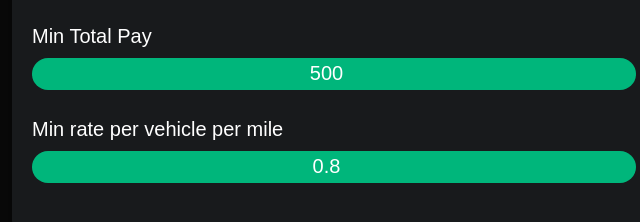
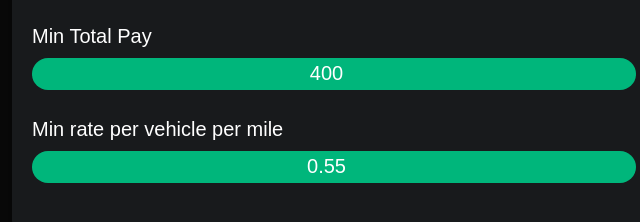
Before and after one commit to 9FreshMan/Search, a plain HTML site: page index.html in a window 1280 px wide. Shown: the part 1449-1671 px from the top of the page, 308-948 px from the left. Drawn offline with nearby package versions, Linux system fonts and the light colour scheme; a script that the page names is missing.

Commit message:
Update index.html

```diff
--- a/index.html
+++ b/index.html
@@ -270,14 +270,14 @@
 
         <!-- Минимальная общая стоимость -->
         <label for="min-total-pay">Min Total Pay</label>
-        <input type="number" id="min-total-pay" name="min-total-pay" value="500" required
+        <input type="number" id="min-total-pay" name="min-total-pay" value="400" required
             onchange="MinPayment(this.value)">
 
         <br>
 
         <!-- Минимальная ставка за транспортное средство за милю -->
         <label for="min-rate-per-mile">Min rate per vehicle per mile</label>
-        <input type="number" id="min-rate-per-mile" name="min-rate-per-mile" value="0.8" required
+        <input type="number" id="min-rate-per-mile" name="min-rate-per-mile" value="0.55" required
             onchange="MinPaymentPerMile(this.value)">
 
         <br>
```
